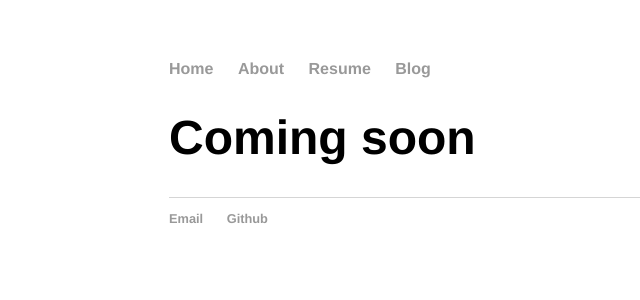
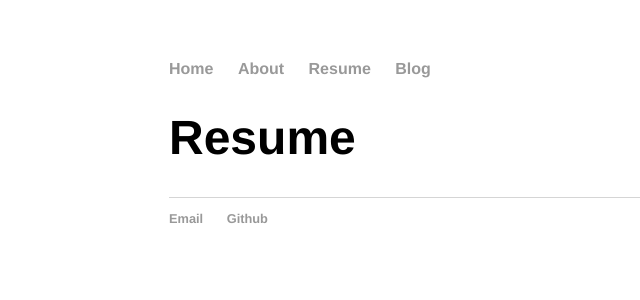
Before and after one commit to dana-rocha/dana-rocha.github.io, a Jekyll site: the page built from resume/index.html, in a window 1280 px wide. Shown: the top 300 px of the page, without its empty margins (23-663 px from the left). Built offline with Jekyll 4.4.1, drawn with Linux system fonts in a browser that asks for light colours.

Commit message:
Update index.html

```diff
--- a/resume/index.html
+++ b/resume/index.html
@@ -3,5 +3,6 @@ layout: default
 title: Resume
 ---
 <div class="blurb">
-	<h1>Coming soon</h1>
+	<h1>Resume</h1>
+	<a href='/resume/ROCHA_DANA_resume.pdf'></a>
 </div><!-- /.blurb -->
```
